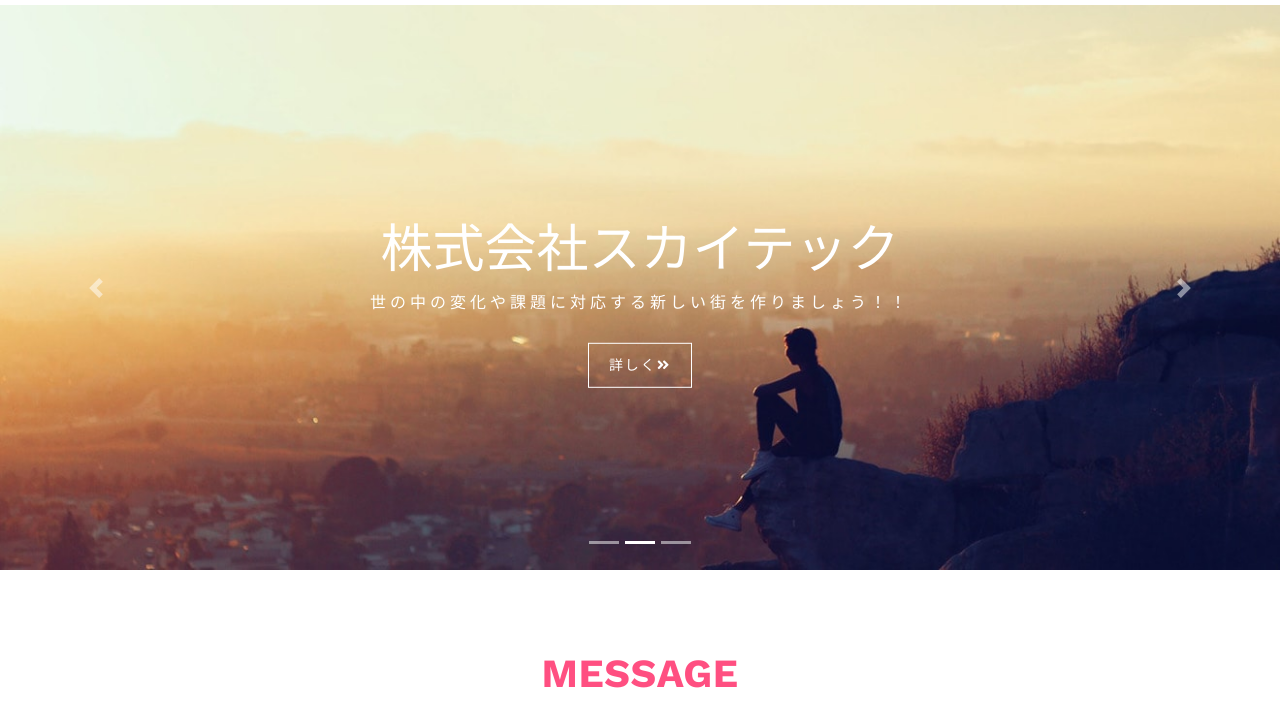
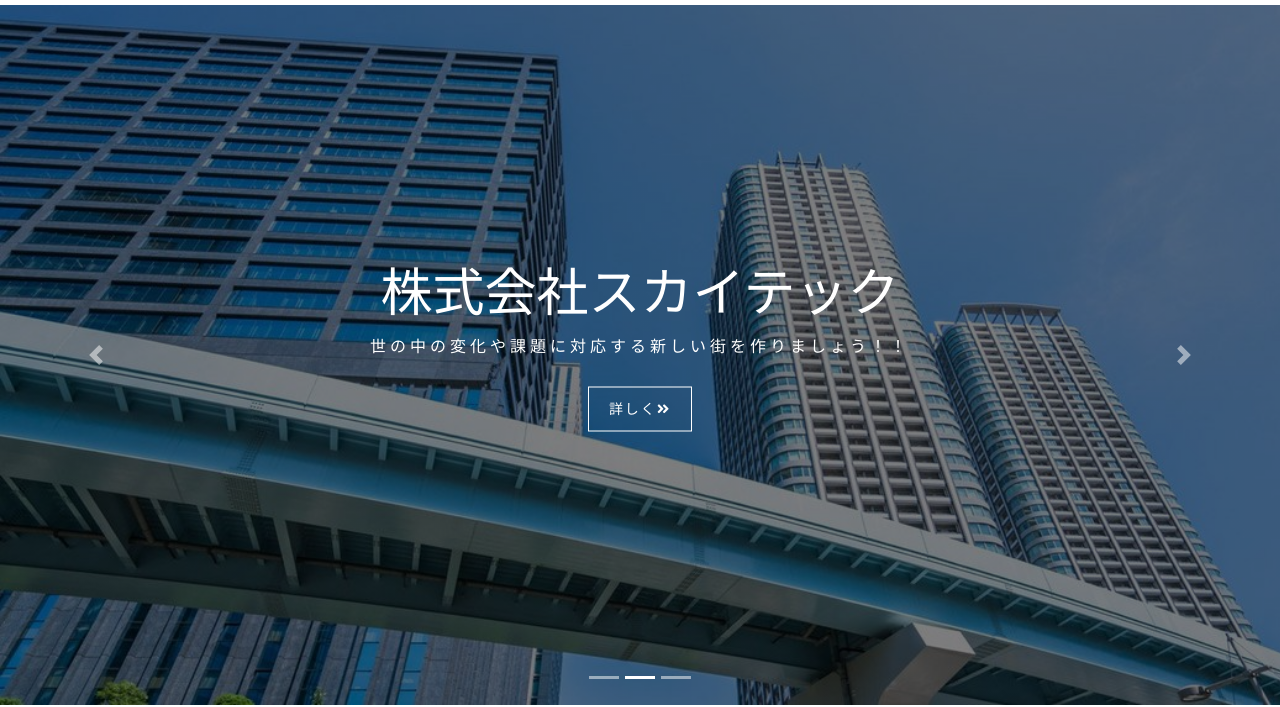
Before and after one commit to Quy-Lang/Homepage, a plain HTML site: page index.html in a window 1280 px wide. Shown: the part 127-834 px from the top of the page. Drawn offline with nearby package versions, Linux system fonts and the light colour scheme.

Commit message:
cover image変更

```diff
--- a/css/main.css
+++ b/css/main.css
@@ -147,6 +147,25 @@ body {
 }
 
 /* CAROUSEL */
+#carousel-skytech{
+    height: 700px;
+}
+#carousel-skytech .carousel-inner{
+    height: 100%;
+}
+#carousel-skytech .carousel-item{
+    height: 100%;
+    background-size: cover !important;
+}
+#carousel-skytech .carousel-item:first-of-type{
+    background: linear-gradient(rgba(0, 0, 0, 0.5), rgba(0, 0, 0, 0.5)), url(../img/img_00.jpg);
+}
+#carousel-skytech .carousel-item:nth-of-type(2){
+    background: linear-gradient(rgba(0, 0, 0, 0.5), rgba(0, 0, 0, 0.5)), url(../img/img_e479354a3bf3cc2fc9d35fb49f8e4f27297841.jpg);
+}
+#carousel-skytech .carousel-item:nth-of-type(3){
+    background: linear-gradient(rgba(0, 0, 0, 0.5), rgba(0, 0, 0, 0.5)), url(../img/img_index_001.jpg);
+}
 #carousel-skytech .carousel-caption {
     top: 55%;
     left: 50%;
--- a/index.html
+++ b/index.html
@@ -114,7 +114,7 @@
             </ol>
             <div class="carousel-inner">
                 <div class="carousel-item active">
-                    <img src="./img/img (130).jpeg" class="d-block w-100" alt="banner1">
+                    <!-- <img src="./img/img_index_001.jpg" class="d-block w-100" alt="banner1"> -->
                     <div class="container carousel-caption">
                         <h1>株式会社スカイテック</h1>
                         <p>私たちと一緒に働きませんか？</p>
@@ -122,7 +122,7 @@
                     </div>
                 </div>
                 <div class="carousel-item">
-                    <img src="./img/img (15).jpeg" class="d-block w-100" alt="banner2">
+                    <!-- <img src="./img/img_e479354a3bf3cc2fc9d35fb49f8e4f27297841.jpg" class="d-block w-100" alt="banner2"> -->
                     <div class="container carousel-caption">
                         <h1>株式会社スカイテック</h1>
                         <p>世の中の変化や課題に対応する新しい街を作りましょう！！</p>
@@ -130,7 +130,7 @@
                     </div>
                 </div>
                 <div class="carousel-item">
-                    <img src="./img/img (16).jpeg" class="d-block w-100" alt="banner3">
+                    <!-- <img src="./img/img_00.jpg" class="d-block w-100" alt="banner3"> -->
                     <div class="container carousel-caption">
                         <h1>株式会社スカイテック</h1>
                         <p>市民のために安全な家を建てましょう！！</p>
```
Also changed, not shown: img/img_00.jpg (added), img/img_e479354a3bf3cc2fc9d35fb49f8e4f27297841.jpg (added), 1 other file.
